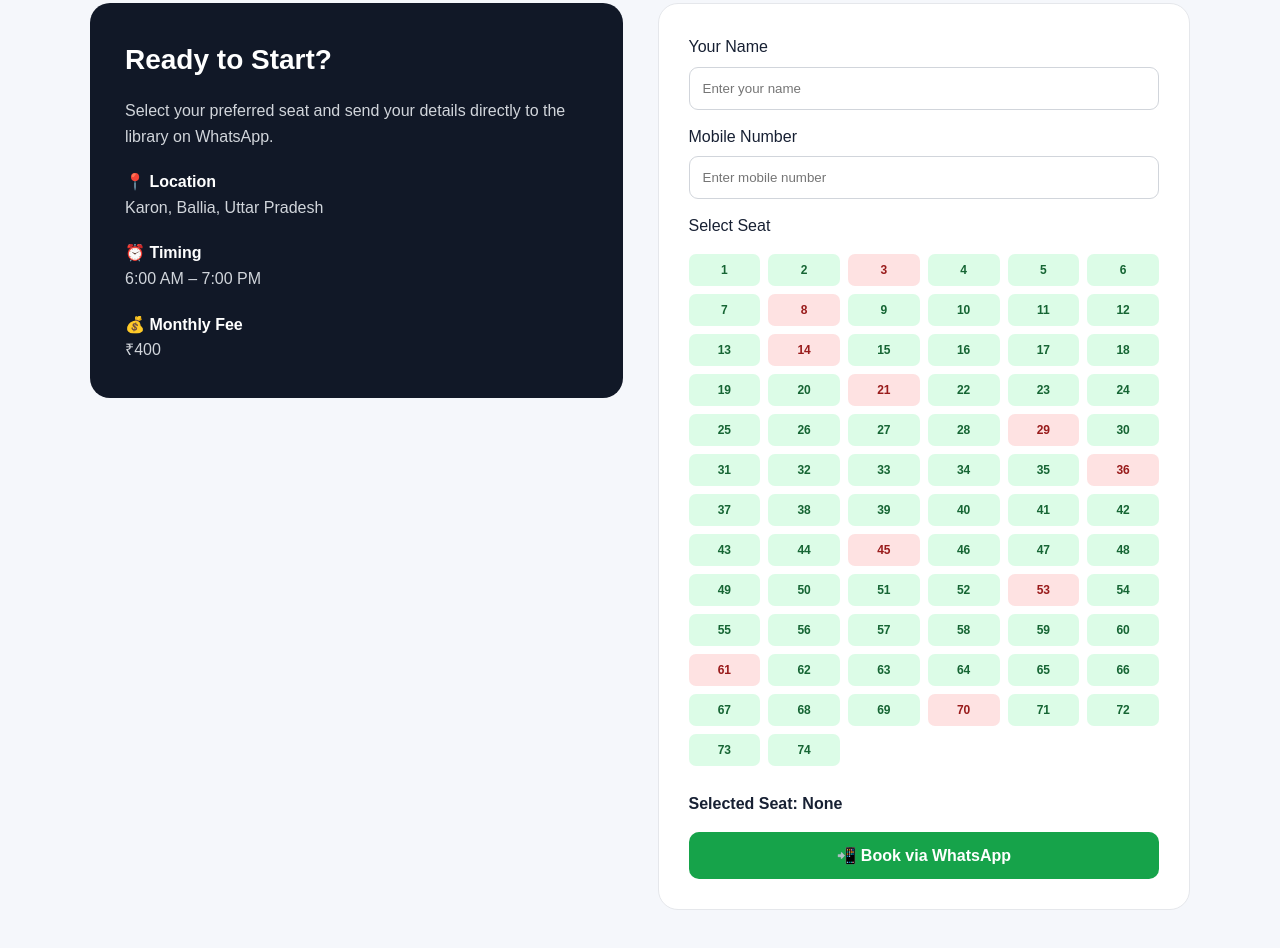
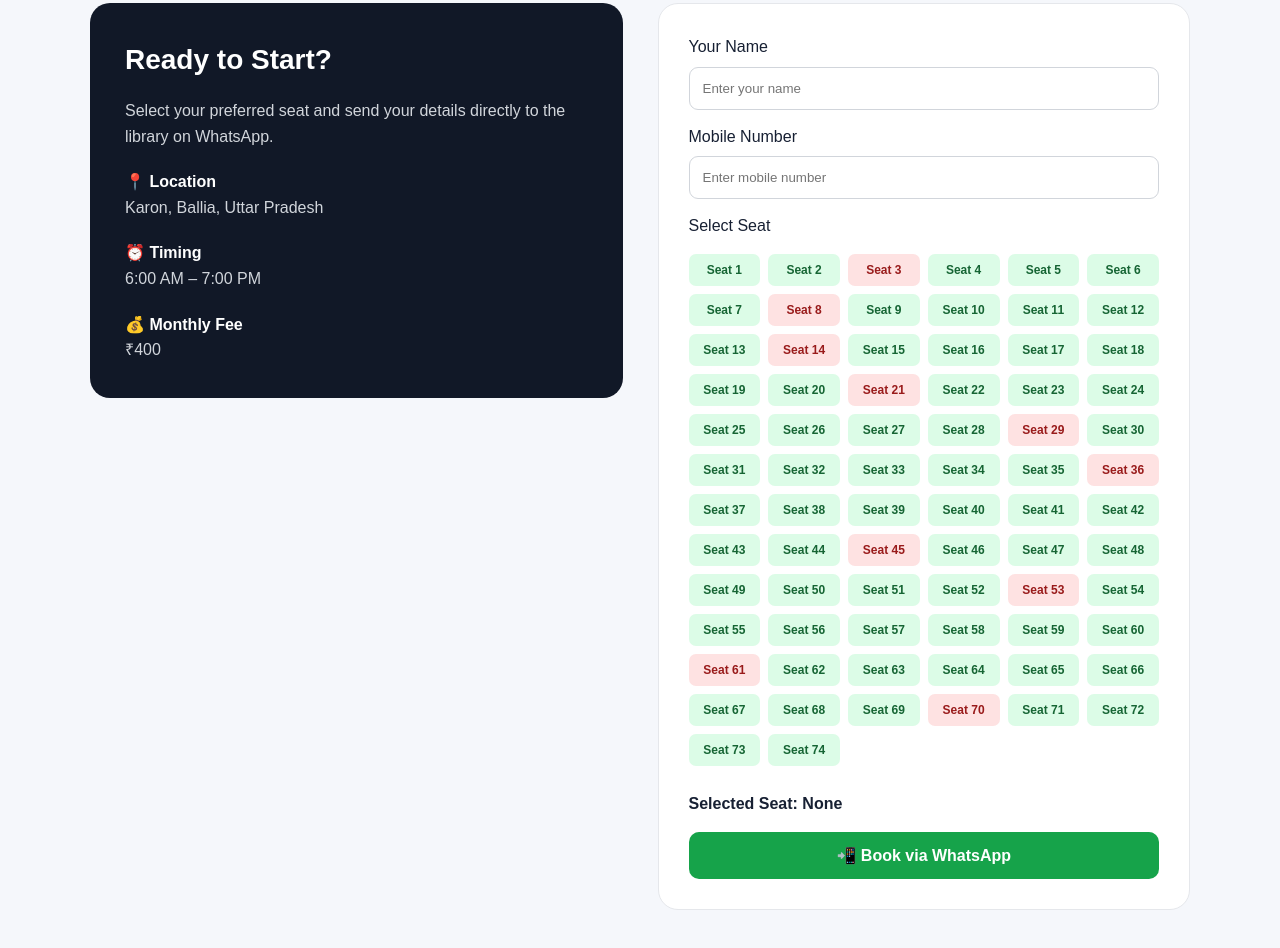
Before and after one commit to starryboy1911/12th-fail-library, a plain HTML site: page index.html in a window 1280 px wide. Shown: the part 2724-3672 px from the top of the page. Drawn offline with Linux system fonts and the light colour scheme.

Commit message:
index.html

```diff
--- a/index.html
+++ b/index.html
@@ -788,7 +788,82 @@ placeholder="Enter mobile number"
 
 <label>Select Seat</label>
 
-<div class="seat-grid" id="seatGrid"></div>
+<div class="seat-grid" id="seatGrid">
+<button type="button" class="seat" data-seat="1">Seat 1</button>
+<button type="button" class="seat" data-seat="2">Seat 2</button>
+<button type="button" class="seat booked" data-seat="3" disabled>Seat 3</button>
+<button type="button" class="seat" data-seat="4">Seat 4</button>
+<button type="button" class="seat" data-seat="5">Seat 5</button>
+<button type="button" class="seat" data-seat="6">Seat 6</button>
+<button type="button" class="seat" data-seat="7">Seat 7</button>
+<button type="button" class="seat booked" data-seat="8" disabled>Seat 8</button>
+<button type="button" class="seat" data-seat="9">Seat 9</button>
+<button type="button" class="seat" data-seat="10">Seat 10</button>
+<button type="button" class="seat" data-seat="11">Seat 11</button>
+<button type="button" class="seat" data-seat="12">Seat 12</button>
+<button type="button" class="seat" data-seat="13">Seat 13</button>
+<button type="button" class="seat booked" data-seat="14" disabled>Seat 14</button>
+<button type="button" class="seat" data-seat="15">Seat 15</button>
+<button type="button" class="seat" data-seat="16">Seat 16</button>
+<button type="button" class="seat" data-seat="17">Seat 17</button>
+<button type="button" class="seat" data-seat="18">Seat 18</button>
+<button type="button" class="seat" data-seat="19">Seat 19</button>
+<button type="button" class="seat" data-seat="20">Seat 20</button>
+<button type="button" class="seat booked" data-seat="21" disabled>Seat 21</button>
+<button type="button" class="seat" data-seat="22">Seat 22</button>
+<button type="button" class="seat" data-seat="23">Seat 23</button>
+<button type="button" class="seat" data-seat="24">Seat 24</button>
+<button type="button" class="seat" data-seat="25">Seat 25</button>
+<button type="button" class="seat" data-seat="26">Seat 26</button>
+<button type="button" class="seat" data-seat="27">Seat 27</button>
+<button type="button" class="seat" data-seat="28">Seat 28</button>
+<button type="button" class="seat booked" data-seat="29" disabled>Seat 29</button>
+<button type="button" class="seat" data-seat="30">Seat 30</button>
+<button type="button" class="seat" data-seat="31">Seat 31</button>
+<button type="button" class="seat" data-seat="32">Seat 32</button>
+<button type="button" class="seat" data-seat="33">Seat 33</button>
+<button type="button" class="seat" data-seat="34">Seat 34</button>
+<button type="button" class="seat" data-seat="35">Seat 35</button>
+<button type="button" class="seat booked" data-seat="36" disabled>Seat 36</button>
+<button type="button" class="seat" data-seat="37">Seat 37</button>
+<button type="button" class="seat" data-seat="38">Seat 38</button>
+<button type="button" class="seat" data-seat="39">Seat 39</button>
+<button type="button" class="seat" data-seat="40">Seat 40</button>
+<button type="button" class="seat" data-seat="41">Seat 41</button>
+<button type="button" class="seat" data-seat="42">Seat 42</button>
+<button type="button" class="seat" data-seat="43">Seat 43</button>
+<button type="button" class="seat" data-seat="44">Seat 44</button>
+<button type="button" class="seat booked" data-seat="45" disabled>Seat 45</button>
+<button type="button" class="seat" data-seat="46">Seat 46</button>
+<button type="button" class="seat" data-seat="47">Seat 47</button>
+<button type="button" class="seat" data-seat="48">Seat 48</button>
+<button type="button" class="seat" data-seat="49">Seat 49</button>
+<button type="button" class="seat" data-seat="50">Seat 50</button>
+<button type="button" class="seat" data-seat="51">Seat 51</button>
+<button type="button" class="seat" data-seat="52">Seat 52</button>
+<button type="button" class="seat booked" data-seat="53" disabled>Seat 53</button>
+<button type="button" class="seat" data-seat="54">Seat 54</button>
+<button type="button" class="seat" data-seat="55">Seat 55</button>
+<button type="button" class="seat" data-seat="56">Seat 56</button>
+<button type="button" class="seat" data-seat="57">Seat 57</button>
+<button type="button" class="seat" data-seat="58">Seat 58</button>
+<button type="button" class="seat" data-seat="59">Seat 59</button>
+<button type="button" class="seat" data-seat="60">Seat 60</button>
+<button type="button" class="seat booked" data-seat="61" disabled>Seat 61</button>
+<button type="button" class="seat" data-seat="62">Seat 62</button>
+<button type="button" class="seat" data-seat="63">Seat 63</button>
+<button type="button" class="seat" data-seat="64">Seat 64</button>
+<button type="button" class="seat" data-seat="65">Seat 65</button>
+<button type="button" class="seat" data-seat="66">Seat 66</button>
+<button type="button" class="seat" data-seat="67">Seat 67</button>
+<button type="button" class="seat" data-seat="68">Seat 68</button>
+<button type="button" class="seat" data-seat="69">Seat 69</button>
+<button type="button" class="seat booked" data-seat="70" disabled>Seat 70</button>
+<button type="button" class="seat" data-seat="71">Seat 71</button>
+<button type="button" class="seat" data-seat="72">Seat 72</button>
+<button type="button" class="seat" data-seat="73">Seat 73</button>
+<button type="button" class="seat" data-seat="74">Seat 74</button>
+</div>
 
 <p class="selected-text">
 Selected Seat: <span id="selectedSeat">None</span>
@@ -927,59 +1002,20 @@ document
 
 /* SEAT SYSTEM */
 
-const seatGrid =
-document.getElementById("seatGrid");
-
-const selectedSeat =
-document.getElementById("selectedSeat");
-
+const selectedSeat = document.getElementById("selectedSeat");
 let currentSeat = null;
 
+document.querySelectorAll(".seat:not(.booked)").forEach(function(button){
+    button.addEventListener("click", function(){
+        document.querySelectorAll(".seat").forEach(function(s){
+            s.classList.remove("selected");
+        });
 
-/*
-Demo booked seats.
-You can change these numbers later.
-*/
-
-const bookedSeats = [
-    3, 8, 14, 21, 29, 36, 45, 53, 61, 70
-];
-
-
-for(let i = 1; i <= 74; i++){
-
-const button =
-document.createElement("button");
-
-button.className = "seat";
-button.innerText = i;
-
-if(bookedSeats.includes(i)){
-
-button.classList.add("booked");
-button.disabled = true;
-
-}else{
-
-button.onclick = function(){
-
-document
-.querySelectorAll(".seat")
-.forEach(s => s.classList.remove("selected"));
-
-button.classList.add("selected");
-
-currentSeat = i;
-
-selectedSeat.innerText = "Seat " + i;
-
-};
-
-}
-
-seatGrid.appendChild(button);
-
-}
+        button.classList.add("selected");
+        currentSeat = button.getAttribute("data-seat");
+        selectedSeat.innerText = "Seat " + currentSeat;
+    });
+});
 
 
 /* WHATSAPP BOOKING + ZAPIER */
```
